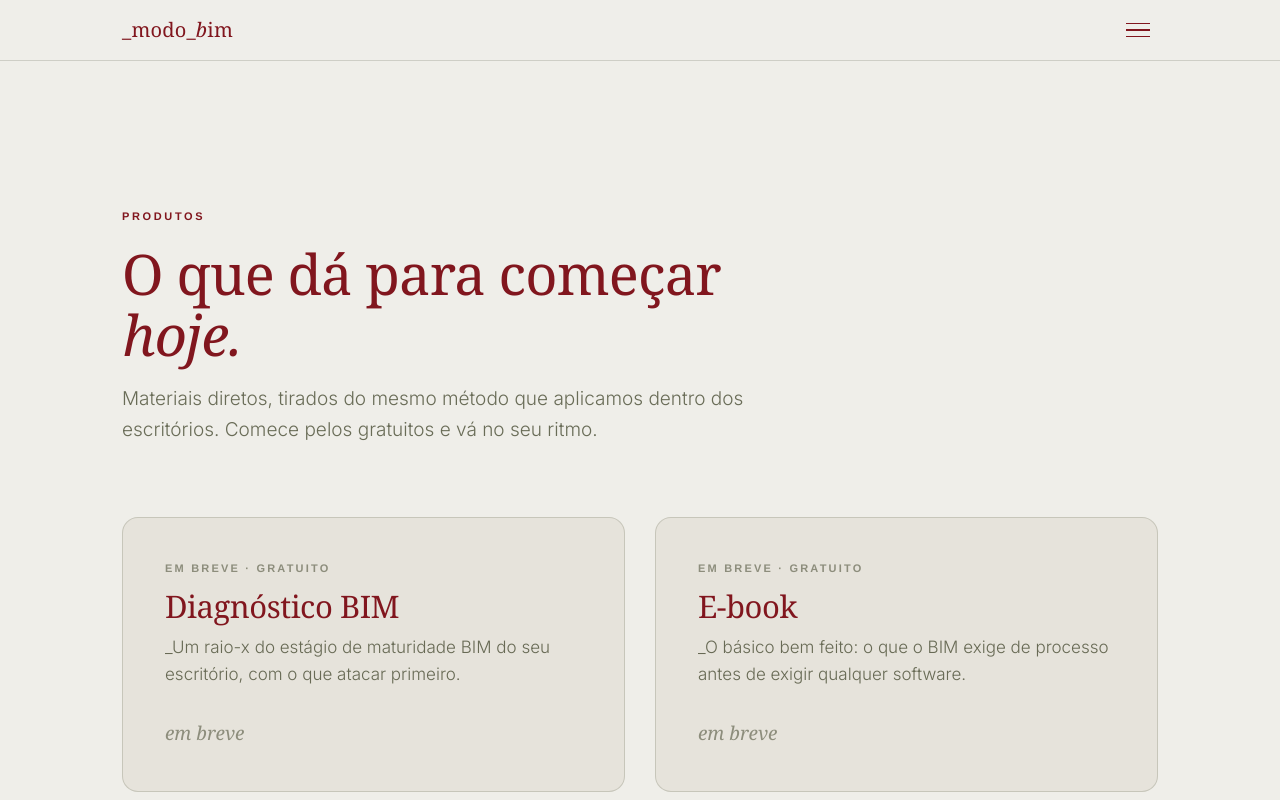
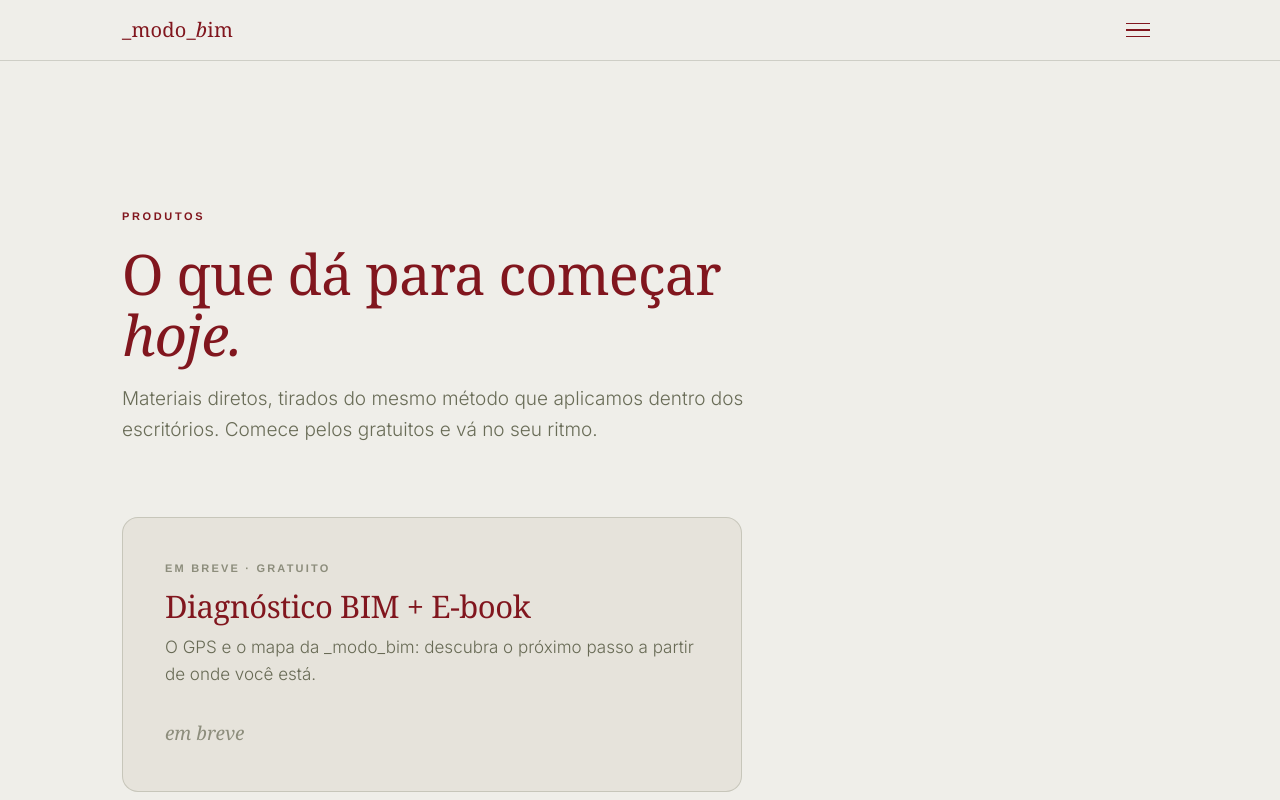
Before and after one commit to jhonydias/_modo_bim, a plain HTML site: page produtos.html in a window 1280 px wide. Shown: the top 800 px of the page. Drawn offline with Linux system fonts and the light colour scheme; a web font is replaced by a local one.

Commit message:
feat: Diagnostico BIM + E-book viram um unico card gratuito (produtos)

```diff
--- a/produtos.html
+++ b/produtos.html
@@ -228,6 +228,10 @@
             gap: clamp(20px, 2.6vw, 30px);
             margin-top: clamp(44px, 6vw, 72px);
         }
+        /* Enquanto há um único produto, o card ocupa uma coluna só (largura
+           controlada, alinhado à esquerda com o título). Ao voltar a ter dois
+           ou mais, é só remover o modificador e o grid volta a repeat(2, 1fr). */
+        .prod-grid--single { grid-template-columns: minmax(0, 620px); }
         /* O card é o link inteiro. Produto sem link ainda usa <div> no lugar do <a>
            (.is-soon), então nada aqui depende da tag. */
         .prod-card {
@@ -424,22 +428,15 @@
                 <p class="lead">Materiais diretos, tirados do mesmo método que aplicamos dentro dos escritórios. Comece pelos gratuitos e vá no seu ritmo.</p>
             </div>
 
-            <div class="prod-grid">
-                <!-- Diagnóstico BIM — quando o link existir:
-                <a class="prod-card reveal" href="URL_DO_DIAGNOSTICO" target="_blank" rel="noopener"> ... <span class="prod-go">acessar <span class="arr">→</span></span></a> -->
+            <div class="prod-grid prod-grid--single">
+                <!-- Diagnóstico BIM + E-book: um único produto gratuito.
+                     Quando o link existir, troque a <div class="prod-card is-soon"> pelo <a>
+                     abaixo e a tag "Em breve · gratuito" por "Gratuito":
+                <a class="prod-card reveal" href="URL_DO_PRODUTO" target="_blank" rel="noopener"> ... <span class="prod-go">acessar <span class="arr">→</span></span></a> -->
                 <div class="prod-card is-soon reveal">
                     <span class="prod-tag">Em breve · gratuito</span>
-                    <h2 class="prod-name">Diagnóstico BIM</h2>
-                    <p class="prod-desc">_Um raio-x do estágio de maturidade BIM do seu escritório, com o que atacar primeiro.</p>
-                    <span class="prod-go">em breve</span>
-                </div>
-
-                <!-- E-book — quando o link existir:
-                <a class="prod-card reveal" href="URL_DO_EBOOK" target="_blank" rel="noopener"> ... <span class="prod-go">acessar <span class="arr">→</span></span></a> -->
-                <div class="prod-card is-soon reveal">
-                    <span class="prod-tag">Em breve · gratuito</span>
-                    <h2 class="prod-name">E-book</h2>
-                    <p class="prod-desc">_O básico bem feito: o que o BIM exige de processo antes de exigir qualquer software.</p>
+                    <h2 class="prod-name">Diagnóstico BIM + E-book</h2>
+                    <p class="prod-desc">O GPS e o mapa da _modo_bim: descubra o próximo passo a partir de onde você está.</p>
                     <span class="prod-go">em breve</span>
                 </div>
             </div>
```
Also changed, not shown: CHANGELOG.md.
